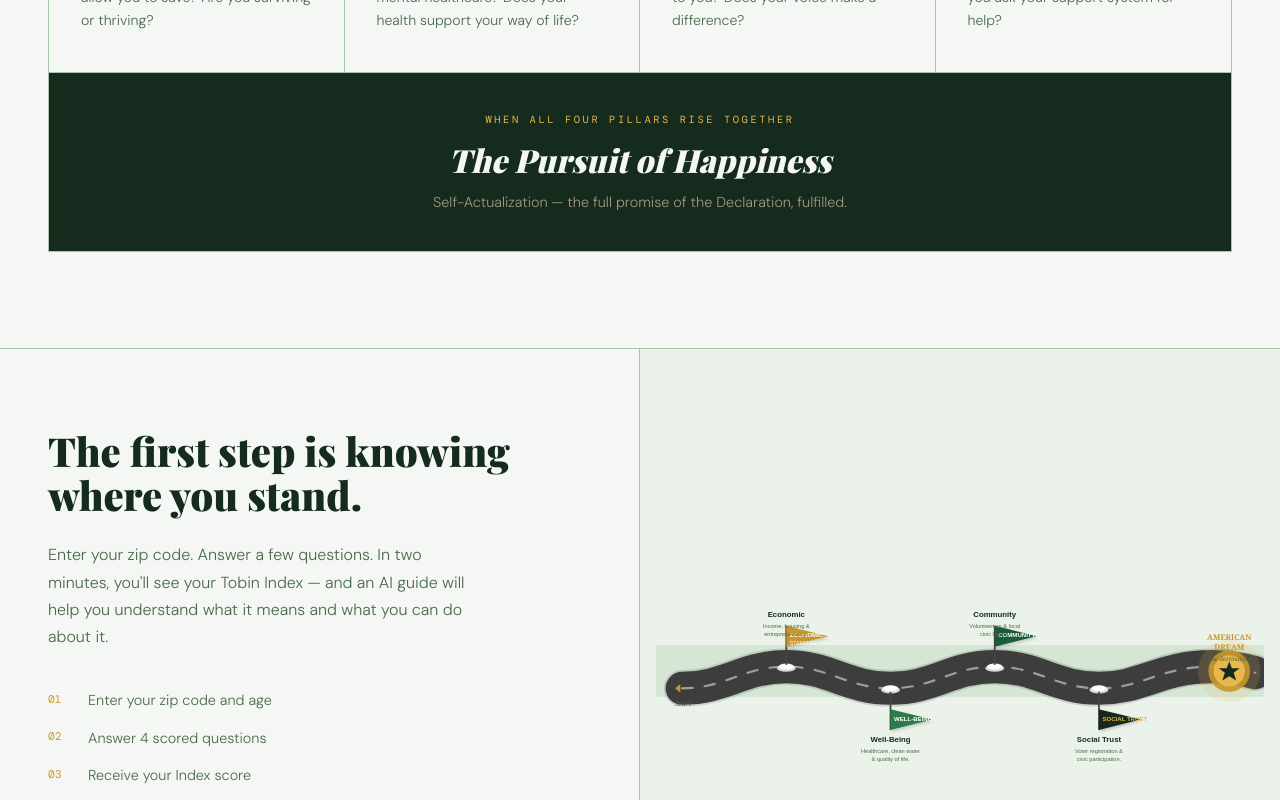
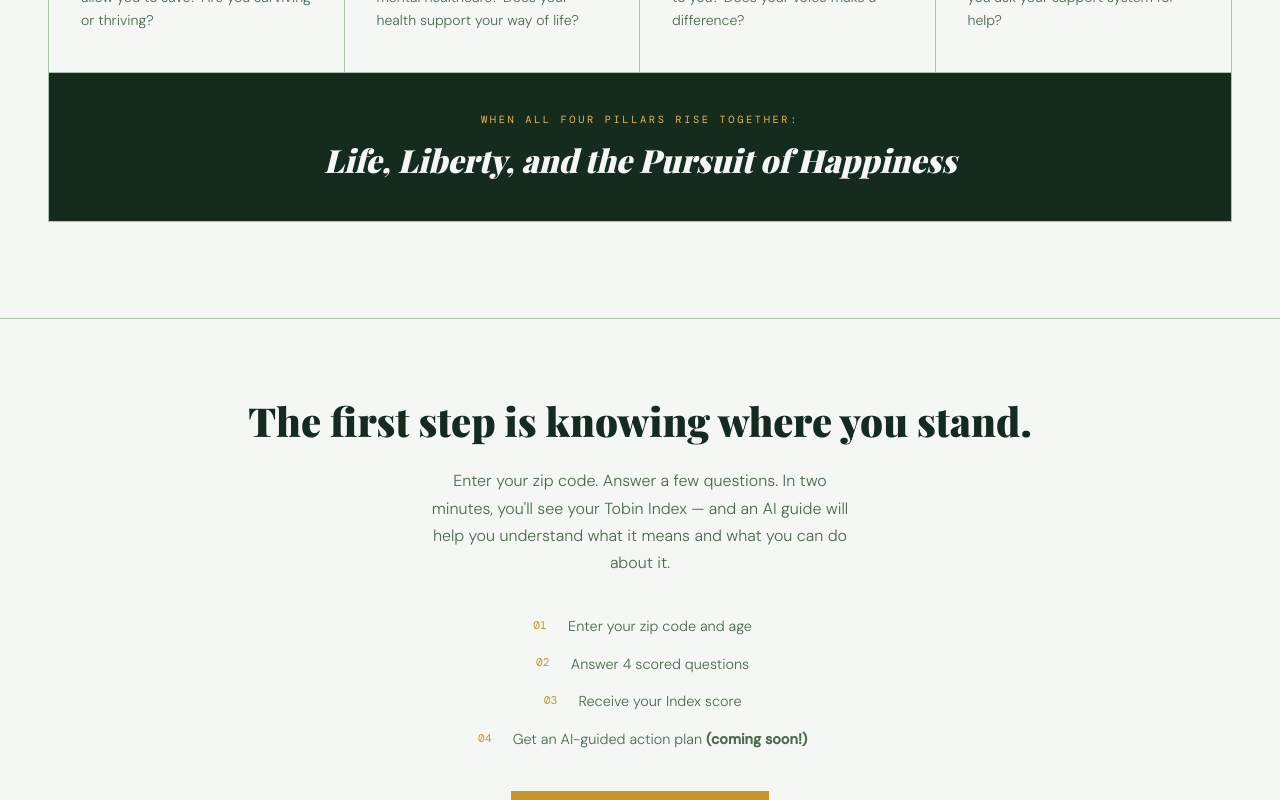
Before and after one commit to crystal374/tobin-index, a React (Vite) app: page / in a window 1280 px wide. Shown: the part 1460-2260 px from the top of the page. Built offline with nearby package versions, Linux system fonts and the light colour scheme; a web font is replaced by a local one.

Commit message:
Update summit section text

```diff
--- a/src/App.jsx
+++ b/src/App.jsx
@@ -325,12 +325,13 @@ const style = `
   /* CTA SECTION */
   .cta-section {
     border-top: 1px solid var(--rule);
-    display: grid;
-    grid-template-columns: 1fr 1fr;
   }
   .cta-left {
     padding: 5rem 3rem;
-    border-right: 1px solid var(--rule);
+    text-align: center;
+    display: flex;
+    flex-direction: column;
+    align-items: center;
   }
   .cta-left h2 {
     font-family: 'Playfair Display', serif;
@@ -811,7 +812,6 @@ const style = `
     .pillars-grid { grid-template-columns: 1fr 1fr; }
     .pillar { border-bottom: 1px solid var(--rule); }
     .cta-section { grid-template-columns: 1fr; }
-    .cta-right { border-top: 1px solid var(--rule); }
     .score-display { grid-template-columns: 1fr; gap: 2rem; }
     .pillar-scores { grid-template-columns: 1fr 1fr; }
     .assess-options { grid-template-columns: 1fr; }
@@ -1104,8 +1104,6 @@ export default function TobinIndex() {
           <header className="header">
             <div className="header-logo"><span>Tobin</span> Index</div>
             <nav className="header-nav">
-              <span className="nav-link">About</span>
-              <span className="nav-link">Methodology</span>
               <button className="nav-cta" onClick={startAssess}>Find Your Score</button>
             </nav>
           </header>
@@ -1145,7 +1143,7 @@ export default function TobinIndex() {
             </div>
             <div className="pillars-intro">
               <h2>Four Pillars. Three Promises. One Index.</h2>
-              <p>The Tobin Index maps Maslow's hierarchy of needs to the Declaration of Independence's foundational promises — then measures where the system is keeping that promise, and where it isn't.</p>
+              <p>The Tobin Index maps Maslow's Hierarchy of Needs to the promise of The American Dream as described in the Declaration of Independence — life, liberty and the pursuit of happiness.</p>
             </div>
             <div className="pillars-grid">
               {pillars.map((p, i) => (
@@ -1159,126 +1157,34 @@ export default function TobinIndex() {
               ))}
             </div>
             <div className="pillars-summit">
-              <p className="summit-label">When all four pillars rise together</p>
-              <h3 className="summit-title">The Pursuit of Happiness</h3>
-              <p className="summit-desc">Self-Actualization — the full promise of the Declaration, fulfilled.</p>
+              <p className="summit-label">When all four pillars rise together:</p>
+              <h3 className="summit-title">Life, Liberty, and the Pursuit of Happiness</h3>
             </div>
           </section>
 
           <section className="cta-section">
-            <div className="cta-left">
+            <div className="cta-left" style={{ textAlign: "center", alignItems: "center", display: "flex", flexDirection: "column" }}>
               <h2>The first step is knowing where you stand.</h2>
               <p>Enter your zip code. Answer a few questions. In two minutes, you'll see your Tobin Index — and an AI guide will help you understand what it means and what you can do about it.</p>
-              <div className="cta-steps">
-                {["Enter your zip code and age", "Answer 4 scored questions", "Receive your Index score", "Get an AI-guided action plan"].map((s, i) => (
+              <div className="cta-steps" style={{ alignItems: "center" }}>
+                {[
+                  "Enter your zip code and age",
+                  "Answer 4 scored questions",
+                  "Receive your Index score",
+                ].map((s, i) => (
                   <div className="cta-step" key={i}>
                     <span className="step-num">0{i + 1}</span>
                     <span className="step-text">{s}</span>
                   </div>
                 ))}
+                <div className="cta-step">
+                  <span className="step-num">04</span>
+                  <span className="step-text">Get an AI-guided action plan <strong style={{ fontWeight: 900 }}>(coming soon!)</strong></span>
+                </div>
               </div>
               <button className="btn-primary" onClick={startAssess}>Start Your Assessment</button>
             </div>
-            <div className="cta-right" style={{ display: "flex", alignItems: "center", justifyContent: "center", background: "#eaf2ea", padding: "1rem" }}>
-              <svg viewBox="0 0 700 320" xmlns="http://www.w3.org/2000/svg" style={{ width: "100%", maxWidth: 700 }}>
-                <defs>
-                  <filter id="ds">
-                    <feDropShadow dx="1" dy="2" stdDeviation="2" floodOpacity="0.18"/>
-                  </filter>
-                </defs>
 
-                {/* Background */}
-                <rect width="700" height="320" fill="#eaf2ea"/>
-
-                {/* Grass strip */}
-                <rect x="0" y="130" width="700" height="60" fill="#c8dfc8" opacity="0.6" rx="4"/>
-
-                {/* ── HORIZONTAL WINDING ROAD ── */}
-                {/* Shadow */}
-                <path d="M 30,180 C 80,180 100,155 150,155 C 200,155 220,180 270,180 C 320,180 340,155 390,155 C 440,155 460,180 510,180 C 560,180 580,155 640,155 C 660,155 675,158 690,162"
-                  stroke="#1a1a1a" strokeWidth="42" fill="none" strokeLinecap="round" opacity="0.15"/>
-                {/* Road body */}
-                <path d="M 30,180 C 80,180 100,155 150,155 C 200,155 220,180 270,180 C 320,180 340,155 390,155 C 440,155 460,180 510,180 C 560,180 580,155 640,155 C 660,155 675,158 690,162"
-                  stroke="#333" strokeWidth="38" fill="none" strokeLinecap="round"/>
-                {/* Road highlight */}
-                <path d="M 30,180 C 80,180 100,155 150,155 C 200,155 220,180 270,180 C 320,180 340,155 390,155 C 440,155 460,180 510,180 C 560,180 580,155 640,155 C 660,155 675,158 690,162"
-                  stroke="#fff" strokeWidth="39" fill="none" strokeLinecap="round" opacity="0.05"/>
-                {/* Center dashes */}
-                <path d="M 30,180 C 80,180 100,155 150,155 C 200,155 220,180 270,180 C 320,180 340,155 390,155 C 440,155 460,180 510,180 C 560,180 580,155 640,155 C 660,155 675,158 690,162"
-                  stroke="#f0f0e0" strokeWidth="2.5" fill="none" strokeLinecap="round" strokeDasharray="12,14" opacity="0.55"/>
-
-                {/* ── MILESTONE 1: ECONOMIC STANDING — x=150, on road y=155 ── */}
-                {/* Dome base */}
-                <ellipse cx="150" cy="157" rx="11" ry="4" fill="#d0ddd0"/>
-                <ellipse cx="150" cy="155" rx="9" ry="3.5" fill="#fff"/>
-                {/* Pole going UP */}
-                <line x1="150" y1="153" x2="150" y2="108" stroke="#444" strokeWidth="2"/>
-                {/* Flag pointing right */}
-                <path d="M 150,108 L 150,132 L 198,120 Z" fill="#c8962a" filter="url(#ds)"/>
-                <text x="154" y="121" fontFamily="sans-serif" fontSize="7" fontWeight="bold" fill="#fff">ECONOMIC</text>
-                <text x="154" y="130" fontFamily="sans-serif" fontSize="6" fill="#fff">STANDING</text>
-                {/* Label ABOVE flag */}
-                <text x="150" y="98" textAnchor="middle" fontFamily="sans-serif" fontSize="9" fontWeight="bold" fill="#152b1e">Economic</text>
-                <text x="150" y="110" textAnchor="middle" fontFamily="sans-serif" fontSize="6.5" fill="#4a6b4a">Income, housing &amp;</text>
-                <text x="150" y="120" textAnchor="middle" fontFamily="sans-serif" fontSize="6.5" fill="#4a6b4a">entrepreneurship.</text>
-
-                {/* ── MILESTONE 2: WELL-BEING — x=270, on road y=180 ── */}
-                <ellipse cx="270" cy="182" rx="11" ry="4" fill="#d0ddd0"/>
-                <ellipse cx="270" cy="180" rx="9" ry="3.5" fill="#fff"/>
-                {/* Pole going DOWN */}
-                <line x1="270" y1="184" x2="270" y2="228" stroke="#444" strokeWidth="2"/>
-                {/* Flag pointing right */}
-                <path d="M 270,204 L 270,228 L 318,216 Z" fill="#2d7a4a" filter="url(#ds)"/>
-                <text x="274" y="218" fontFamily="sans-serif" fontSize="7" fontWeight="bold" fill="#fff">WELL-BEING</text>
-                {/* Label BELOW flag */}
-                <text x="270" y="242" textAnchor="middle" fontFamily="sans-serif" fontSize="9" fontWeight="bold" fill="#152b1e">Well-Being</text>
-                <text x="270" y="254" textAnchor="middle" fontFamily="sans-serif" fontSize="6.5" fill="#4a6b4a">Healthcare, clean water</text>
-                <text x="270" y="264" textAnchor="middle" fontFamily="sans-serif" fontSize="6.5" fill="#4a6b4a">&amp; quality of life.</text>
-
-                {/* ── MILESTONE 3: COMMUNITY — x=390, on road y=155 ── */}
-                <ellipse cx="390" cy="157" rx="11" ry="4" fill="#d0ddd0"/>
-                <ellipse cx="390" cy="155" rx="9" ry="3.5" fill="#fff"/>
-                {/* Pole going UP */}
-                <line x1="390" y1="153" x2="390" y2="108" stroke="#444" strokeWidth="2"/>
-                {/* Flag pointing right */}
-                <path d="M 390,108 L 390,132 L 438,120 Z" fill="#1e5c38" filter="url(#ds)"/>
-                <text x="394" y="121" fontFamily="sans-serif" fontSize="7" fontWeight="bold" fill="#fff">COMMUNITY</text>
-                {/* Label ABOVE */}
-                <text x="390" y="98" textAnchor="middle" fontFamily="sans-serif" fontSize="9" fontWeight="bold" fill="#152b1e">Community</text>
-                <text x="390" y="110" textAnchor="middle" fontFamily="sans-serif" fontSize="6.5" fill="#4a6b4a">Volunteerism &amp; local</text>
-                <text x="390" y="120" textAnchor="middle" fontFamily="sans-serif" fontSize="6.5" fill="#4a6b4a">civic bonds.</text>
-
-                {/* ── MILESTONE 4: SOCIAL TRUST — x=510, on road y=180 ── */}
-                <ellipse cx="510" cy="182" rx="11" ry="4" fill="#d0ddd0"/>
-                <ellipse cx="510" cy="180" rx="9" ry="3.5" fill="#fff"/>
-                {/* Pole going DOWN */}
-                <line x1="510" y1="184" x2="510" y2="228" stroke="#444" strokeWidth="2"/>
-                {/* Flag pointing right */}
-                <path d="M 510,204 L 510,228 L 558,216 Z" fill="#152b1e" filter="url(#ds)"/>
-                <text x="514" y="218" fontFamily="sans-serif" fontSize="7" fontWeight="bold" fill="#e8b84b">SOCIAL TRUST</text>
-                {/* Label BELOW */}
-                <text x="510" y="242" textAnchor="middle" fontFamily="sans-serif" fontSize="9" fontWeight="bold" fill="#152b1e">Social Trust</text>
-                <text x="510" y="254" textAnchor="middle" fontFamily="sans-serif" fontSize="6.5" fill="#4a6b4a">Voter registration &amp;</text>
-                <text x="510" y="264" textAnchor="middle" fontFamily="sans-serif" fontSize="6.5" fill="#4a6b4a">civic participation.</text>
-
-                {/* ── DESTINATION: AMERICAN DREAM — far right ── */}
-                {/* Glow */}
-                <circle cx="660" cy="160" r="36" fill="#e8b84b" opacity="0.15"/>
-                <circle cx="660" cy="160" r="24" fill="#c8962a" opacity="0.9"/>
-                <circle cx="660" cy="160" r="18" fill="#e8b84b"/>
-                {/* Star */}
-                <polygon points="660,149 663,157 672,157 665,162 668,171 660,166 652,171 655,162 648,157 657,157" fill="#152b1e"/>
-                {/* Label above */}
-                <text x="660" y="124" textAnchor="middle" fontFamily="Georgia,serif" fontSize="9" fontWeight="bold" fill="#c8962a">AMERICAN</text>
-                <text x="660" y="136" textAnchor="middle" fontFamily="Georgia,serif" fontSize="9" fontWeight="bold" fill="#c8962a">DREAM</text>
-                <text x="660" y="148" textAnchor="middle" fontFamily="Georgia,serif" fontSize="7" fontStyle="italic" fill="#4a6b4a">The destination</text>
-
-                {/* START label far left */}
-                <text x="22" y="200" fontFamily="Georgia,serif" fontSize="8" fontStyle="italic" fill="#4a6b4a">Start</text>
-                <polygon points="28,175 22,180 28,185" fill="#c8962a"/>
-
-              </svg>
-            </div>
           </section>
 
           <footer className="footer">
```
